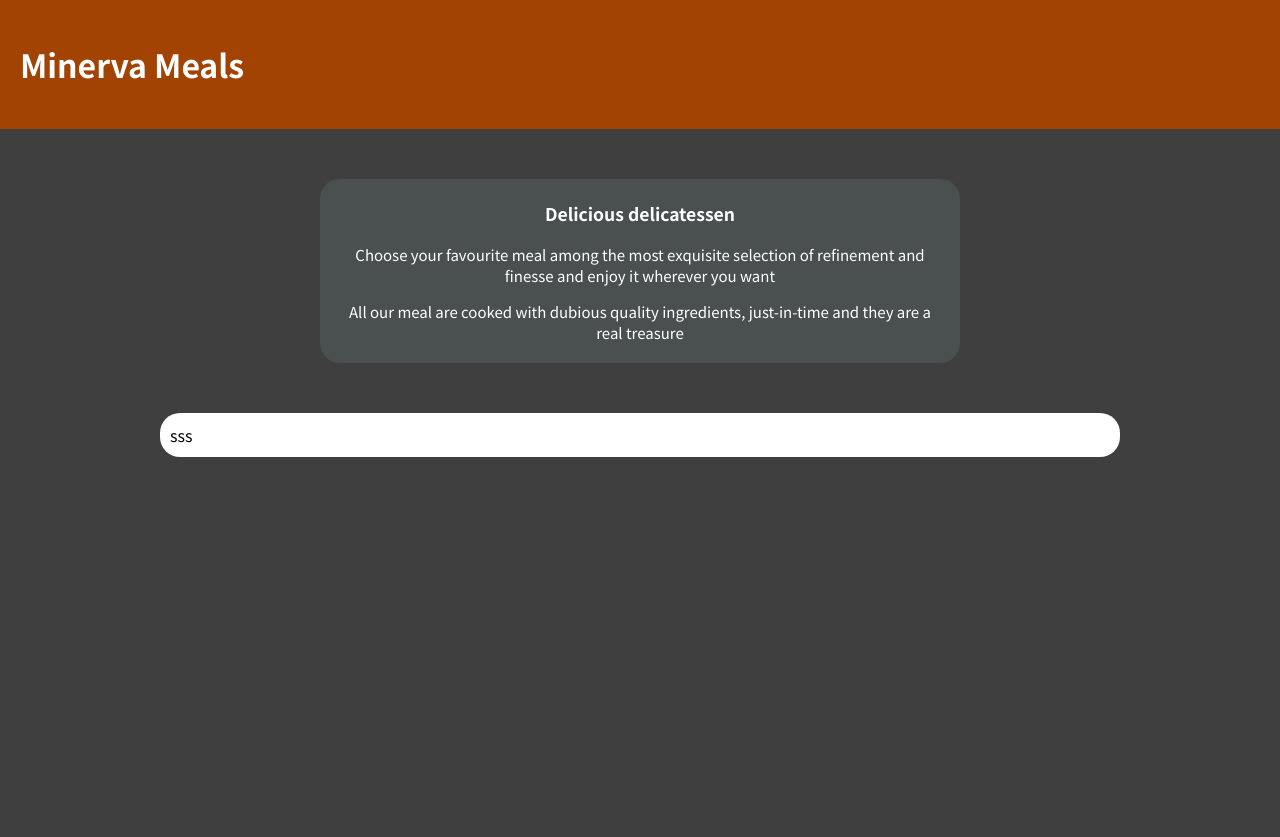
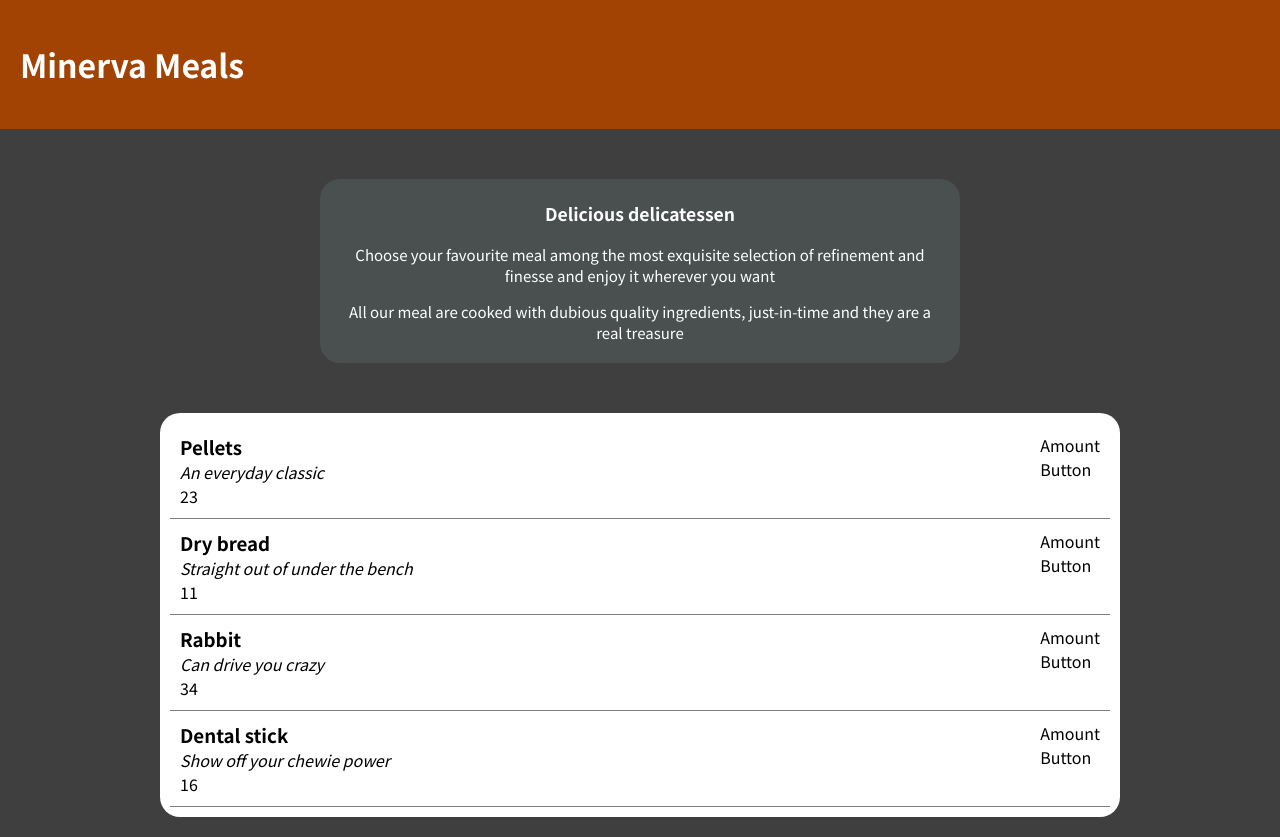
Before and after one commit to jaumecann/React_Food_App, a React (Create React App) app: page / in a window 1280 px wide. Before the commit the page ends 800 px from the top, so only its background shows below. Built offline with nearby package versions, Linux system fonts and the light colour scheme.

Commit message:
Main design and content

```diff
--- /dev/null
+++ b/src/components/Home/AddAreaMain.js
@@ -0,0 +1,12 @@
+import React from 'react';
+
+const AddAreaMain = () => {
+    return (
+        <div>
+            <div>Amount</div>
+            <div>Button</div>
+        </div>
+    )
+}
+
+export default AddAreaMain
--- a/src/components/Home/Home.js
+++ b/src/components/Home/Home.js
@@ -1,6 +1,7 @@
 import React from 'react';
 import Card from '../UI/Card.js'
 import classes from './Home.module.css'
+import ItemMain from './ItemMain.js';
 
 const MENU_ITEMS = [
   {
@@ -34,9 +35,14 @@ const Home = () => {
         <p>All our meal are cooked with dubious quality ingredients, just-in-time and they are a real treasure</p>
         </Card>
 
+
         <Card className={classes['cart-list']}>
-        sss
+        {MENU_ITEMS.map(item_raw =>
+        <ItemMain item={item_raw}/>
+        )}
         </Card>
+
+
       </div>
     )
 }
--- a/src/components/Home/Home.module.css
+++ b/src/components/Home/Home.module.css
@@ -11,6 +11,6 @@
 .cart-list {
     background-color: white;
     width: 75%;
-    margin: auto;
+    margin: 0 auto 20px;
     padding: 10px;
 }
--- /dev/null
+++ b/src/components/Home/ItemMain.js
@@ -0,0 +1,21 @@
+import React, {Fragment} from 'react';
+import AddAreaMain from './AddAreaMain';
+import classes from './ItemMain.module.css';
+
+const ItemMain = (props) => {
+
+    return (
+        <Fragment>
+            <div className={classes.item}>
+                <div className={classes.info_block}>
+                <h3>{props.item.Name}</h3>
+                <p><i>{props.item.Desc}</i></p>
+                <p>{props.item.Price}</p>
+                </div>
+                <AddAreaMain/>
+            </div>
+        </Fragment>
+    )
+}
+
+export default ItemMain
--- /dev/null
+++ b/src/components/Home/ItemMain.module.css
@@ -0,0 +1,10 @@
+.item {
+    border-bottom: solid 1px grey;
+    display: flex;
+    justify-content: space-between;
+    padding: 10px;
+}
+
+.info_block p, .info_block h3 {
+    margin: 0;
+}
```
Also changed, not shown: src/components/Home/AddAreaMain.module.css (added), 1 other file (tests, documents, lock files or other folders).
